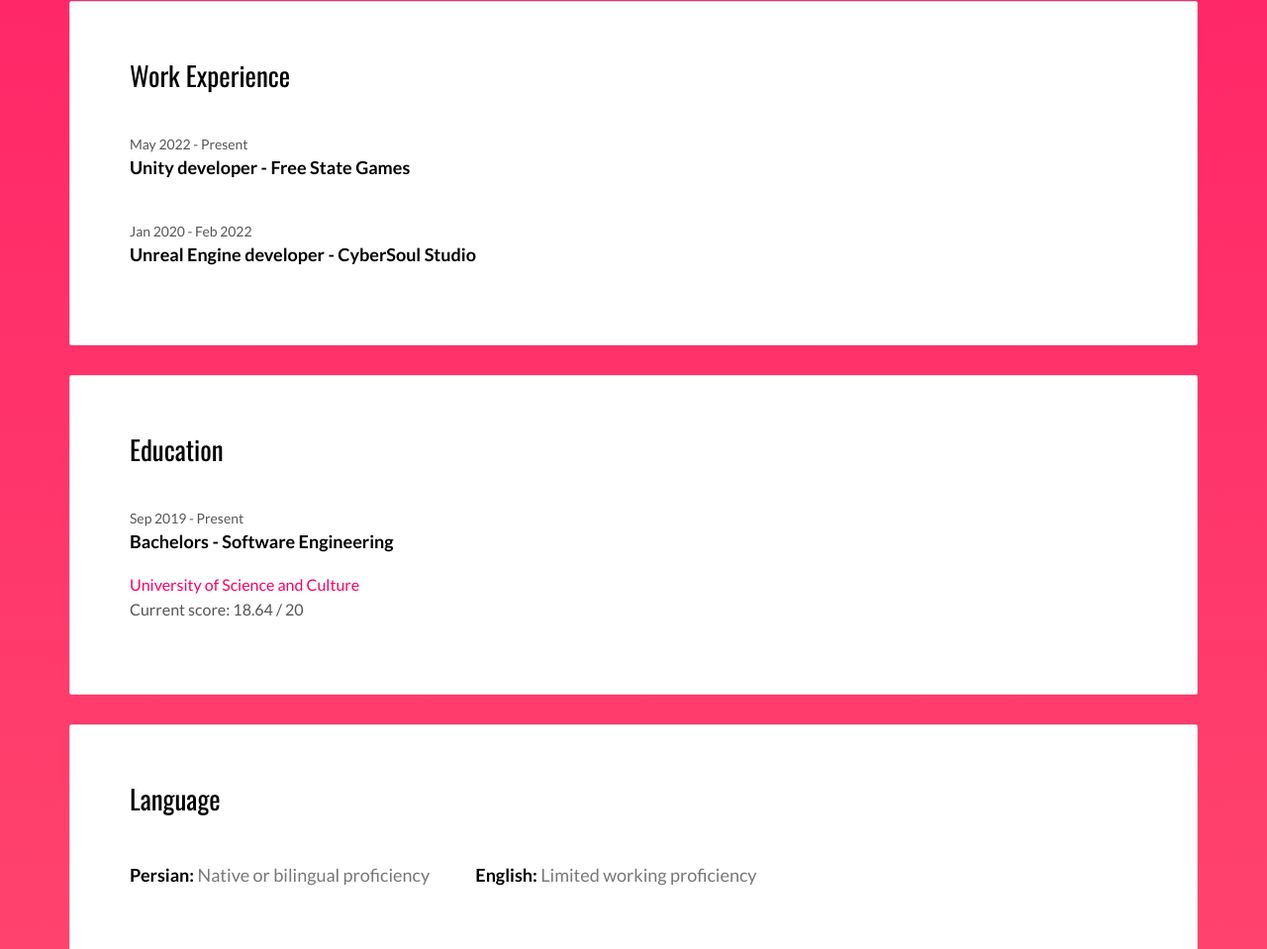
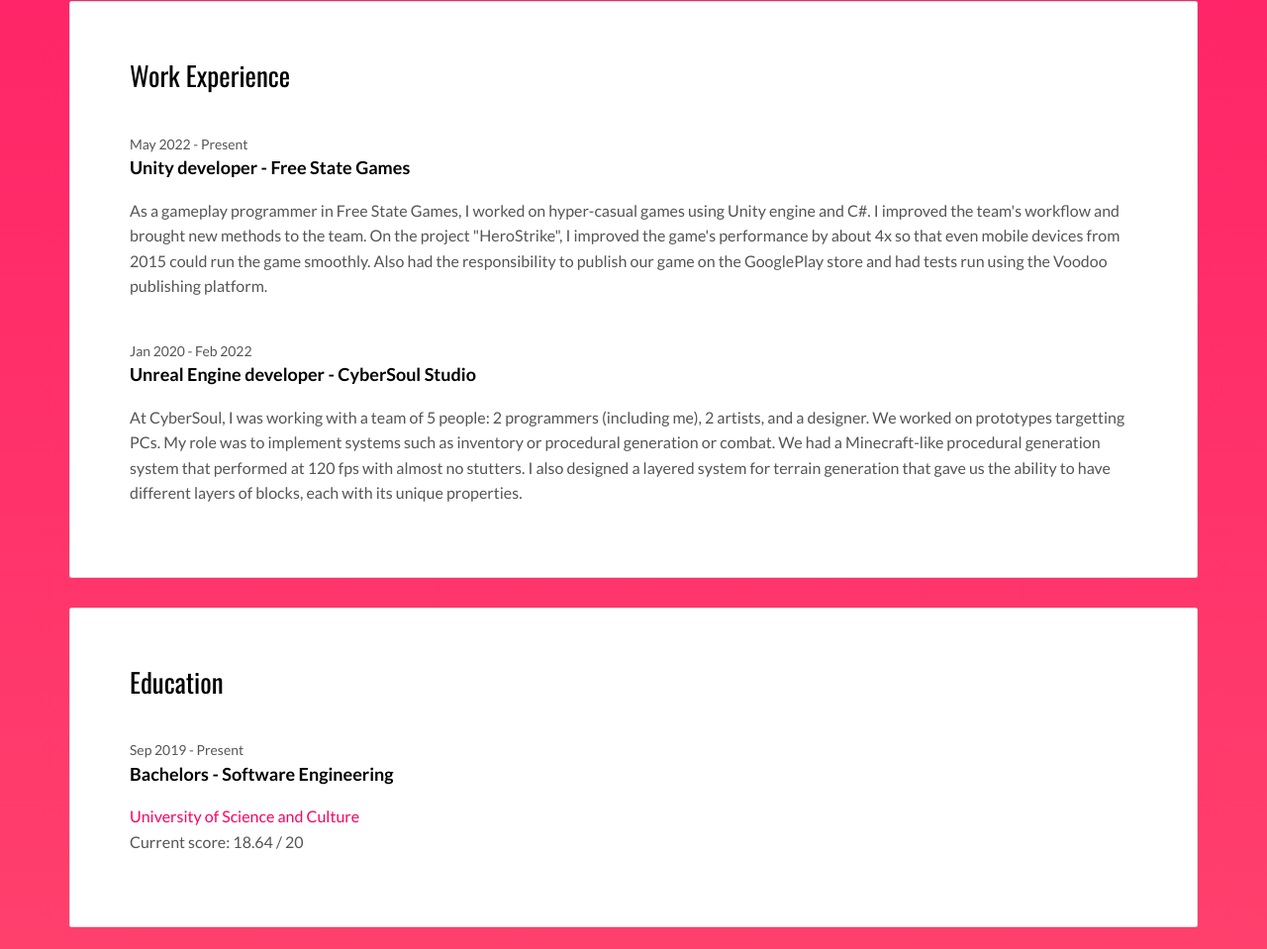
Before and after one commit to MEHRDADsmj/MEHRDADsmj.github.io, a plain HTML site: page index.html in a window 1280 px wide. Shown: the part 1321-2280 px from the top of the page at 99% size. Drawn offline with nearby package versions, Linux system fonts and the light colour scheme.

Commit message:
Work experience section

```diff
--- a/index.html
+++ b/index.html
@@ -71,8 +71,7 @@
                 Started game development on Dec 2019 as a self-employed Unity developer. After a
                 month of exploration, on Jan 2020, changed course to be an Unreal Engine developer. Starting with simple little projects, I made different types of
                 projects: FPSs, Inventory systems, Combat systems, Simple AI using behaviour trees, Procedural generation world building, etc. <br>
-                I'm currently working as a Unity programmer making Hyper-casual games for mobile devices. Besides, I'm working on 2 personal projects:<br>1. 3D chess
-                game with codename "CHESS X" using Unity<br>2. 3D fast paced RPG with codename "DOOMED RPG" using Unreal Engine
+                I'm currently working as a Unity programmer making Hyper-casual games for mobile devices.
               </p>
               </div>
             </div>
@@ -109,14 +108,20 @@
               <small class="date">May 2022 - Present</small>
               <h3 class="h5 date-title">Unity developer - Free State Games</h3>
 
-              <p></p>
+              <p>As a gameplay programmer in Free State Games, I worked on hyper-casual games using Unity engine and C#. I improved the team's workflow
+                 and brought new methods to the team. On the project "HeroStrike", I improved the game's performance by about 4x so that even mobile devices
+                 from 2015 could run the game smoothly. Also had the responsibility to publish our game on the GooglePlay store and had tests run using the
+                  Voodoo publishing platform.</p>
             </div>
 
             <div class="work-experience">
               <small class="date">Jan 2020 - Feb 2022</small>
               <h3 class="h5 date-title">Unreal Engine developer - CyberSoul Studio</h3>
 
-              <p></p>
+              <p>At CyberSoul, I was working with a team of 5 people: 2 programmers (including me), 2 artists, and a designer. We worked on prototypes targetting PCs.
+                My role was to implement systems such as inventory or procedural generation or combat. We had a Minecraft-like procedural generation system that
+                performed at 120 fps with almost no stutters. I also designed a layered system for terrain generation that gave us the ability to have different
+                layers of blocks, each with its unique properties.</p>
             </div>
           </div>
         </div>
@@ -146,9 +151,9 @@
                   <h3 class="h5">Persian:  <small> Native or bilingual proficiency</small></h3>
                 </div>
               </div>
-              <div class="col-md-4">
+              <div class="col-md-5">
                 <div class="language-experience">
-                  <h3 class="h5">English:  <small> Limited working proficiency</small></h3>
+                  <h3 class="h5">English:  <small> Professional working proficiency</small></h3>
                 </div>
               </div>
             </div>
@@ -164,12 +169,6 @@
             <!-- Wrapper for slides -->
             <div class="carousel-inner" role="listbox">
               <div class="item active">
-                <img src="./assets/images/car race.jpg" class="img-responsive" alt="...">
-                <div class="carousel-caption">
-                  <h3 class="h5"><a href="https://drive.google.com/file/d/1loknLR8x-rdG0CwQFOVazO6ksM9pQNDc/view?usp=sharing" target="_blank">Car Race Run - Click Me</a></h3>
-                </div>
-              </div>
-              <div class="item">
                 <img src="./assets/images/combat.jpg" class="img-responsive" alt="...">
                 <div class="carousel-caption">
                   <h3 class="h5"><a href="https://drive.google.com/file/d/1loknLR8x-rdG0CwQFOVazO6ksM9pQNDc/view?usp=sharing" target="_blank">Combat - Click Me</a></h3>
@@ -188,7 +187,6 @@
             <ol class="carousel-indicators">
               <li data-target="#carousel-example-generic" data-slide-to="0" class="active"></li>
               <li data-target="#carousel-example-generic" data-slide-to="1"></li>
-              <li data-target="#carousel-example-generic" data-slide-to="2"></li>
             </ol>
 
           </div>
```
